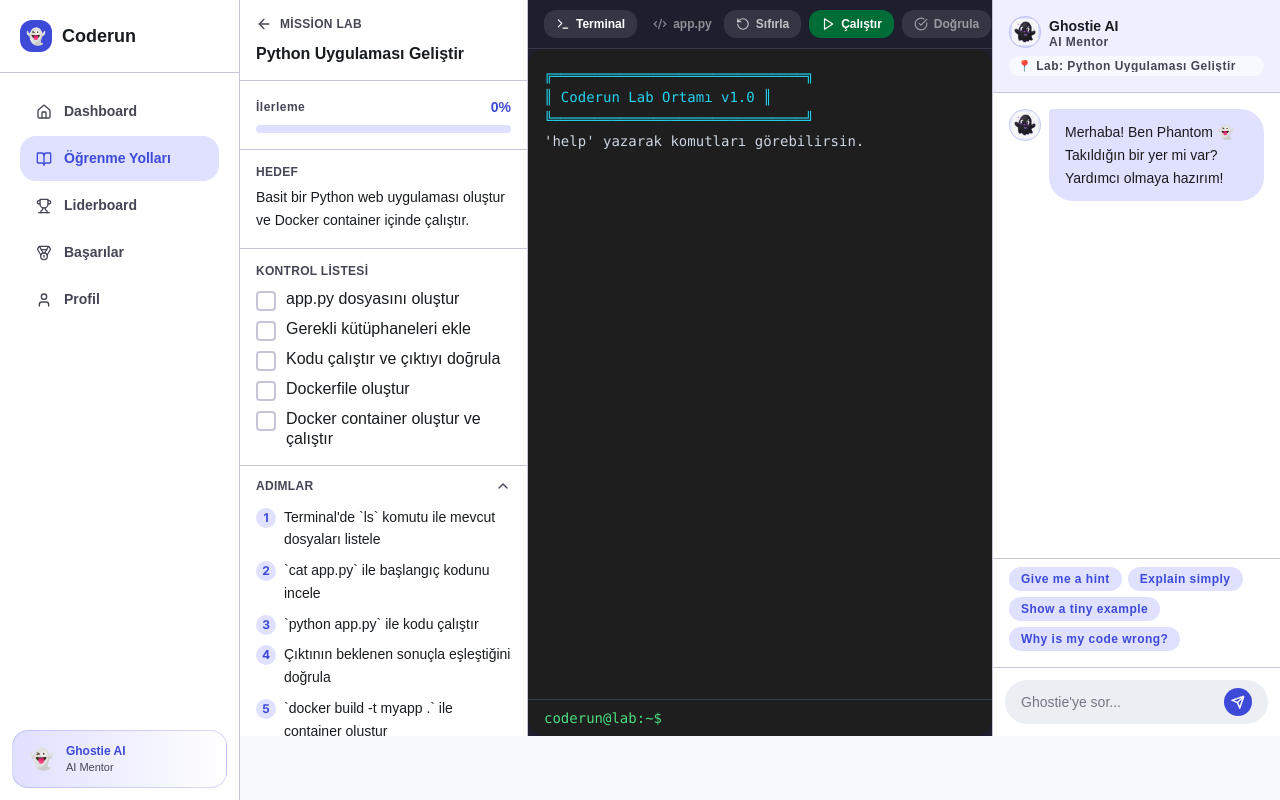
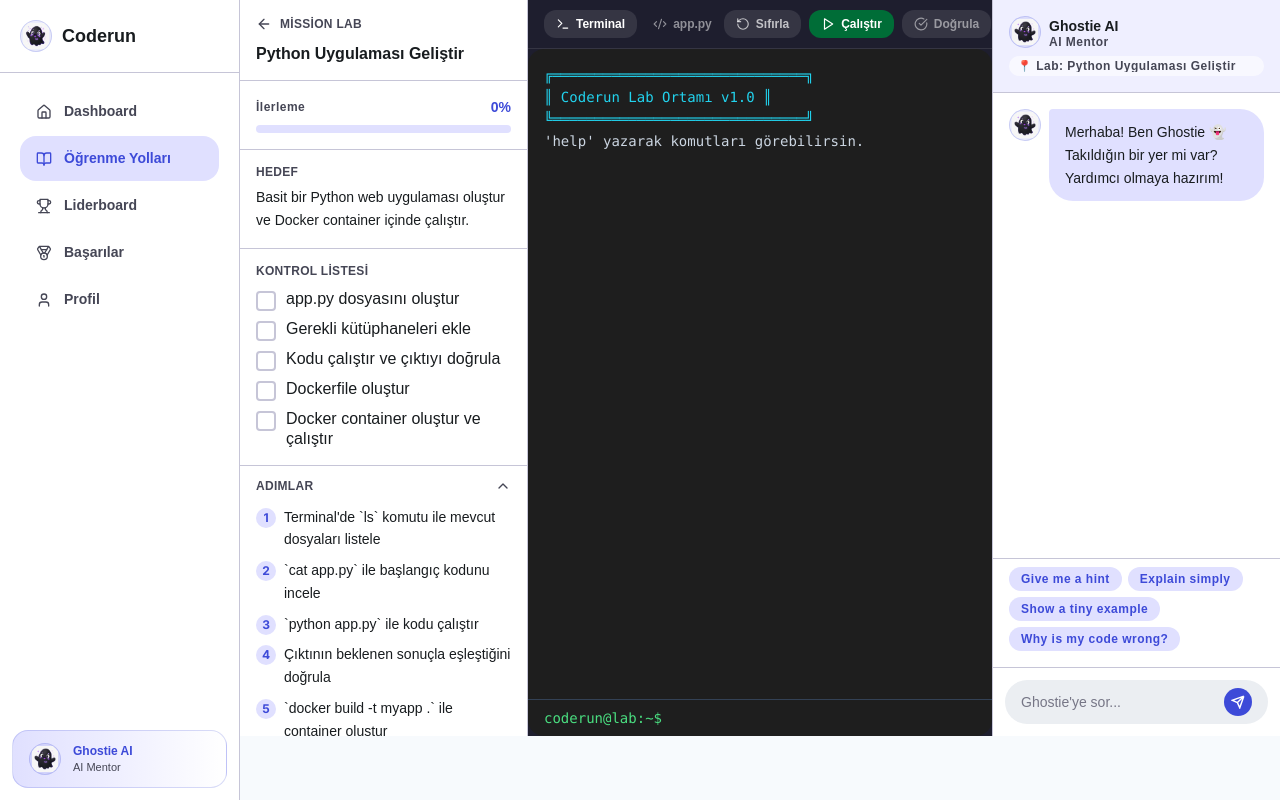
Before and after one commit to omercangumus/Coderun, a Next.js app in the folder web/coderun-web/: page /learn/1/lesson/1/lab in a window 1280 px wide. Built offline with nearby package versions, Linux system fonts and the light colour scheme; no server answers.

Commit message:
feat(ui): complete Ghostie mascot integration across all web screens and fix mobile build
- Replace remaining emojis and 'Phantom' name with Ghostie components (Sidebar, Topbar, Result Page).

- Fix flutter_timezone breaking changes in notification_scheduler.dart.

```diff
--- a/web/coderun-web/src/app/(dashboard)/learn/[moduleSlug]/lesson/[lessonId]/result/page.tsx
+++ b/web/coderun-web/src/app/(dashboard)/learn/[moduleSlug]/lesson/[lessonId]/result/page.tsx
@@ -9,6 +9,7 @@
 import { Card } from '@/components/ui/card';
 import { QUERY_KEYS } from '@/lib/constants/api.constants';
 import type { LessonResultResponse } from '@/lib/types/module.types';
+import { GhostieReaction } from '@/components/ghostie/GhostieReaction';
 
 export default function ResultPage({
   params,
@@ -45,12 +46,12 @@
 
   return (
     <div className="flex flex-col items-center gap-6 max-w-md mx-auto py-8">
-      {/* İkon animasyonu */}
+      {/* Ghostie Reaksiyonu */}
       <div className="animate-bounce-once">
-        {success
-          ? <CheckCircle className="w-24 h-24 text-green-400" />
-          : <XCircle className="w-24 h-24 text-red-400" />
-        }
+        <GhostieReaction
+          state={success ? 'success' : 'sad_wrong'}
+          size={180}
+        />
       </div>
 
       {/* Başlık */}
--- a/web/coderun-web/src/app/not-found.tsx
+++ b/web/coderun-web/src/app/not-found.tsx
@@ -1,9 +1,10 @@
 import Link from 'next/link';
+import { GhostieReaction } from '@/components/ghostie/GhostieReaction';
 
 export default function NotFound() {
   return (
     <div className="min-h-screen flex flex-col items-center justify-center gap-6 bg-primary text-center px-4">
-      <div className="text-8xl">👻</div>
+      <GhostieReaction state="sad_wrong" size={120} />
       <div>
         <h1 className="text-3xl font-bold text-white">Sayfa Bulunamadı</h1>
         <p className="text-slate-400 mt-2">Aradığın sayfa kaybolmuş gibi görünüyor.</p>
--- a/web/coderun-web/src/components/layout/sidebar.tsx
+++ b/web/coderun-web/src/components/layout/sidebar.tsx
@@ -13,6 +13,7 @@
 import { cn } from '@/lib/utils/cn';
 import { Avatar } from '@/components/ui/avatar';
 import { useAuth } from '@/lib/hooks/use-auth';
+import { GhostieAvatar } from '../ghostie/GhostieAvatar';
 
 const navItems = [
   { href: '/', icon: Home, label: 'Dashboard' },
@@ -30,8 +31,8 @@
     <aside className="hidden lg:flex flex-col w-sidebar min-h-screen bg-white border-r border-outline-variant">
       {/* Logo */}
       <div className="flex items-center gap-2.5 px-5 py-5 border-b border-outline-variant">
-        <div className="w-8 h-8 bg-primary rounded-lg flex items-center justify-center text-base">
-          👻
+        <div className="w-8 h-8 flex items-center justify-center">
+          <GhostieAvatar state="very_happy" size={32} />
         </div>
         <span className="font-heading text-lg font-bold text-on-surface">Coderun</span>
       </div>
@@ -68,7 +69,7 @@
             'transition-all duration-150 hover:shadow-primary cursor-pointer'
           )}
         >
-          <span className="text-xl">👻</span>
+          <GhostieAvatar state="idle" size={32} />
           <div className="min-w-0">
             <p className="font-sans text-xs font-semibold text-primary">Ghostie AI</p>
             <p className="font-sans text-[11px] text-on-surface-variant truncate">
--- a/web/coderun-web/src/components/layout/topbar.tsx
+++ b/web/coderun-web/src/components/layout/topbar.tsx
@@ -5,6 +5,7 @@
 import { useAuth } from '@/lib/hooks/use-auth';
 import { useUserStats } from '@/lib/hooks/use-gamification';
 import { formatXP } from '@/lib/utils/format';
+import { GhostieAvatar } from '../ghostie/GhostieAvatar';
 
 export function Topbar() {
   const { user } = useAuth();
@@ -14,8 +15,8 @@
     <header className="lg:hidden sticky top-0 z-40 flex items-center justify-between px-4 py-3 bg-white/95 backdrop-blur border-b border-outline-variant">
       {/* Logo */}
       <Link href="/" className="flex items-center gap-2">
-        <div className="w-7 h-7 bg-primary rounded-lg flex items-center justify-center text-sm">
-          👻
+        <div className="w-7 h-7 flex items-center justify-center">
+          <GhostieAvatar state="idle" size={28} />
         </div>
         <span className="font-heading text-base font-bold text-on-surface">Coderun</span>
       </Link>
--- a/web/coderun-web/src/lib/hooks/use-mentor.ts
+++ b/web/coderun-web/src/lib/hooks/use-mentor.ts
@@ -28,7 +28,7 @@
     {
       role: 'assistant',
       content:
-        'Merhaba! Ben Phantom 👻 Takıldığın bir yer mi var? Yardımcı olmaya hazırım!',
+        'Merhaba! Ben Ghostie 👻 Takıldığın bir yer mi var? Yardımcı olmaya hazırım!',
     },
   ]);
   const [isLoading, setIsLoading] = useState(false);
@@ -100,7 +100,7 @@
     setMessages([
       {
         role: 'assistant',
-        content: 'Merhaba! Ben Phantom 👻 Takıldığın bir yer mi var?',
+        content: 'Merhaba! Ben Ghostie 👻 Takıldığın bir yer mi var?',
       },
     ]);
   }, []);
```
Also changed, not shown: 2 other files (tests, documents, lock files or other folders).
